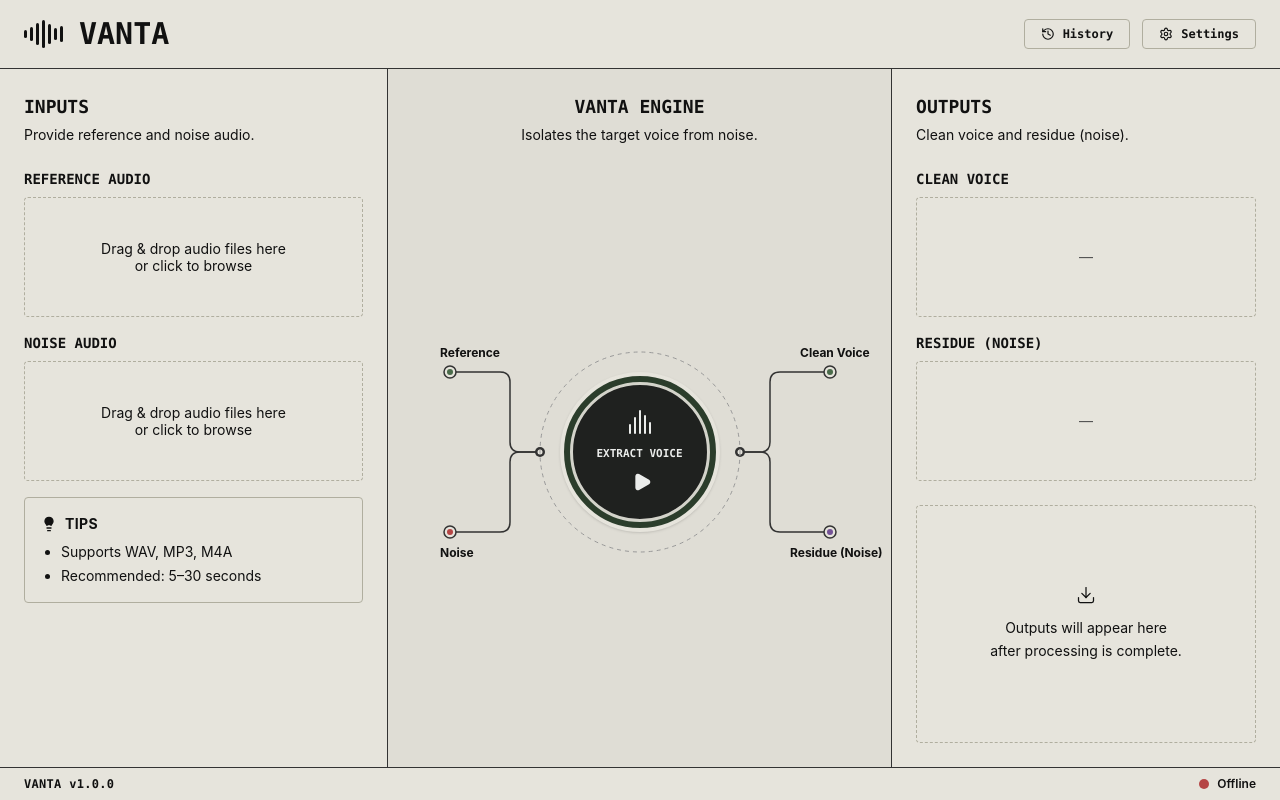
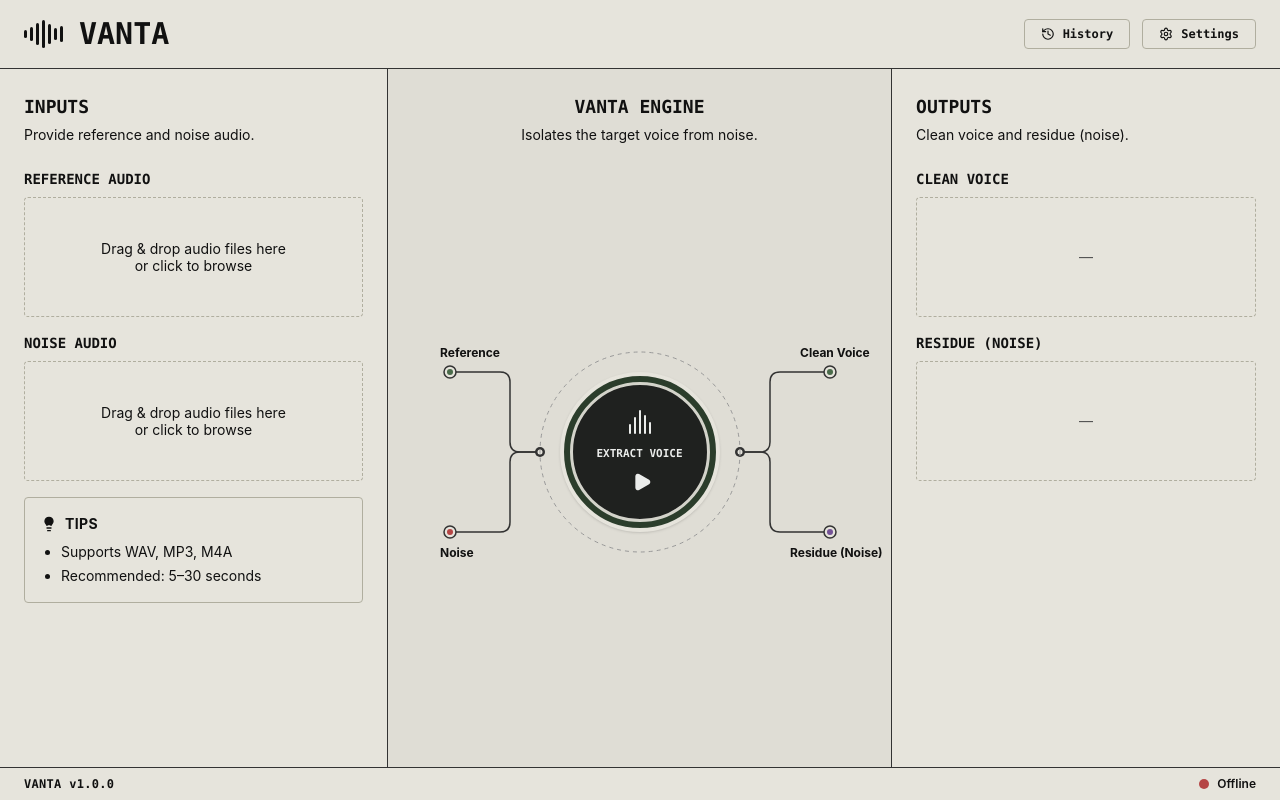
Before and after one commit to Komalpreet2809/Vanta, a Next.js app in the folder web/: page / in a window 1280 px wide. Built offline with nearby package versions, Linux system fonts and the light colour scheme; no server answers.

Commit message:
style: remove dashed placeholder box from outputs column

```diff
--- a/web/src/components/VantaApp.tsx
+++ b/web/src/components/VantaApp.tsx
@@ -152,14 +152,6 @@ export function VantaApp() {
                 emptyLabel="—"
               />
 
-              {!result && (
-                <div className="card-border border-dashed p-8 flex flex-col items-center justify-center text-center mt-2 flex-1 min-h-[120px]">
-                   <Download className="h-5 w-5 stroke-[1.5] text-[var(--text-main)] mb-3" />
-                   <p className="text-sm text-[var(--text-main)] leading-relaxed">
-                     Outputs will appear here<br />after processing is complete.
-                   </p>
-                </div>
-              )}
             </div>
           </section>
         </main>
```
